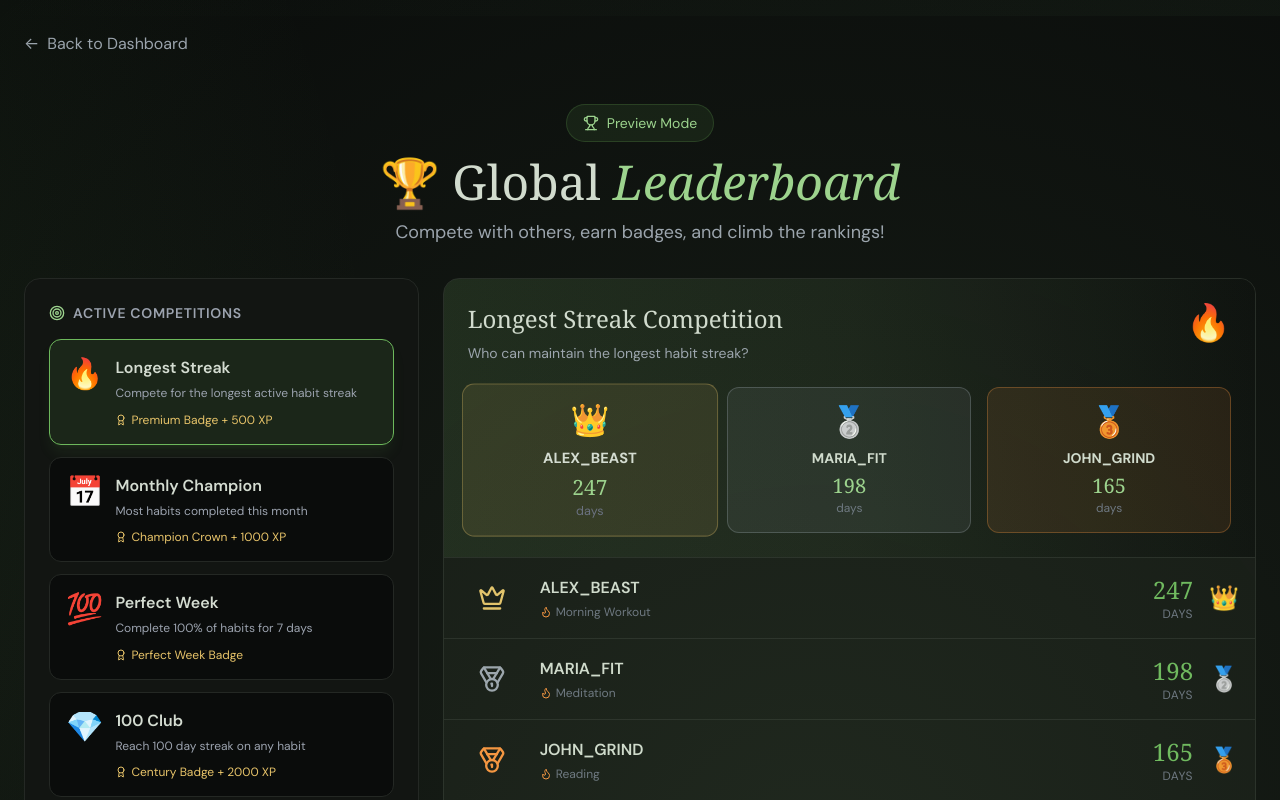
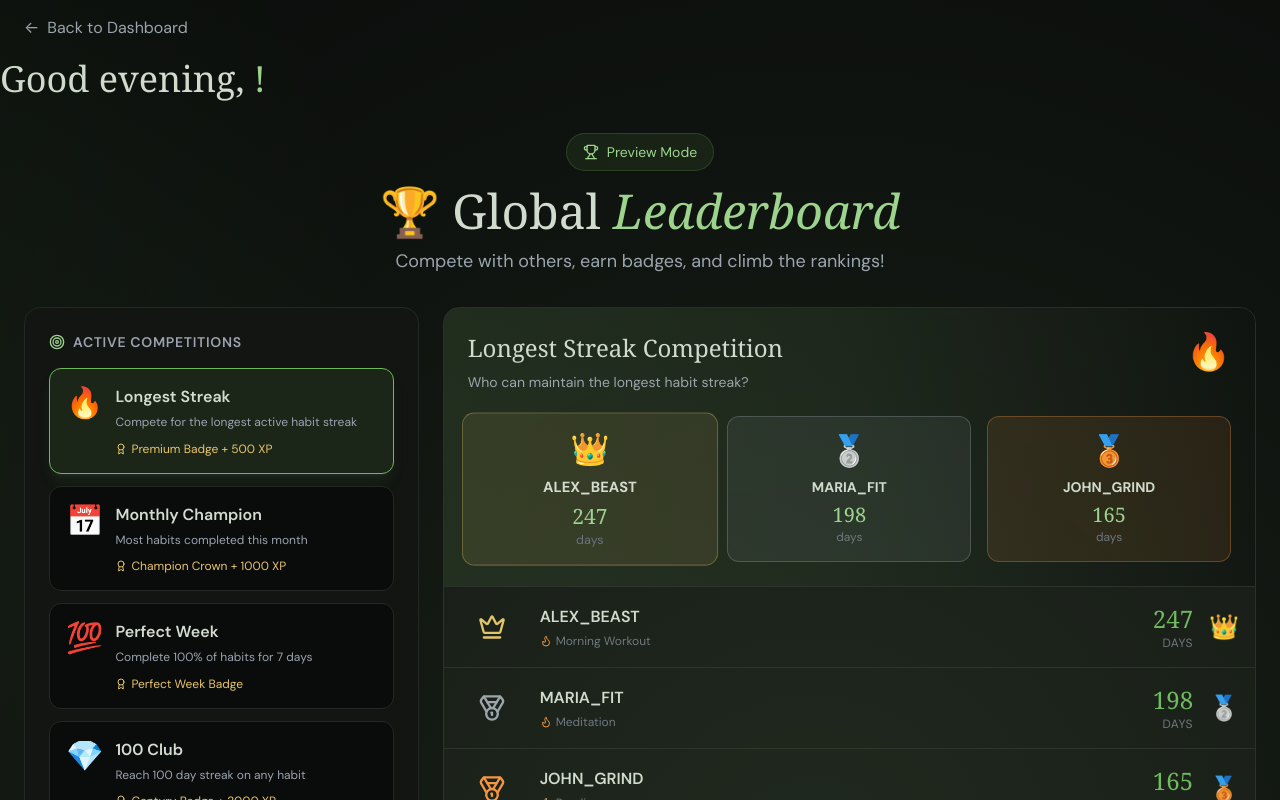
Before and after one commit to aditi2605/habitual, a React (Create React App) app in the folder frontend/: page /leaderboard in a window 1280 px wide. Shown: the top 800 px of the page. Built offline with nearby package versions, Linux system fonts and the light colour scheme; no server answers; sample sign-in values are in the browser's storage.

Commit message:
fix the dashboard to lendingpage redirect issue

```diff
--- a/frontend/src/pages/Dashboard.jsx
+++ b/frontend/src/pages/Dashboard.jsx
@@ -306,22 +306,22 @@ console.log('Debug:', {
     <div className="min-h-screen bg-bg">
       {/* <Navbar user={user} /> */}
 
-      {/* Back Button to lending page*/}
-      <div className="max-w-7xl mx-auto px-6 py-4">
-        <button
-          onClick={() => navigate('/')}
-          className="flex items-center gap-2 text-gray-400 hover:text-green transition group"
-        >
-          <span className="group-hover:-translate-x-1 transition-transform">←</span>
-          Back to Home
-        </button>
-      </div>
-
       <div className="max-w-[1800px] mx-auto p-6">
 
         {/* Header with Date */}
         <div className="mb-6">
           <div className="flex items-center gap-2 text-xs uppercase tracking-wider text-gray-500 mb-2">
+
+      {/* Back Button to lending page*/}
+            <div className="max-w-7xl mx-auto px-6 py-4">
+              <button
+                onClick={() => navigate('https://habitual-pi.vercel.app')}
+                className="flex items-center gap-2 text-gray-400 hover:text-green transition group"
+              >
+                <span className="group-hover:-translate-x-1 transition-transform">←</span>
+                Back to Home
+              </button>
+            </div>
             <Calendar size={12} />
             {new Date().toLocaleDateString('en-US', { weekday: 'long', month: 'long', day: 'numeric', year: 'numeric' })}
           </div>
--- a/frontend/src/pages/Leaderboard.jsx
+++ b/frontend/src/pages/Leaderboard.jsx
@@ -107,14 +107,6 @@ const Leaderboard = () => {
 
   return (
     <div className="min-h-screen bg-bg">
-      {/* Header with User Greeting */}
-      <div className="max-w-7xl mx-auto px-6 mb-4">
-        {user && (
-          <div className="text-sm text-gray-400">
-            Welcome back, <span className="text-green-light font-semibold">{user.first_name} !</span>
-          </div>
-        )}
-      </div>
 
       {/* Back Button */}
       <div className="max-w-7xl mx-auto px-6 py-4">
@@ -126,6 +118,12 @@ const Leaderboard = () => {
           Back to Dashboard
         </button>
       </div>
+
+      {/* greeting */}
+      <h1 className="text-4xl font-serif leading-tight">
+          Good {new Date().getHours() < 12 ? 'morning' : new Date().getHours() < 18 ? 'afternoon' : 'evening'},
+          <span className="text-green-light"> {user?.first_name} !</span>
+      </h1>
 
       <div className="max-w-7xl mx-auto px-6 py-8">
 
```
